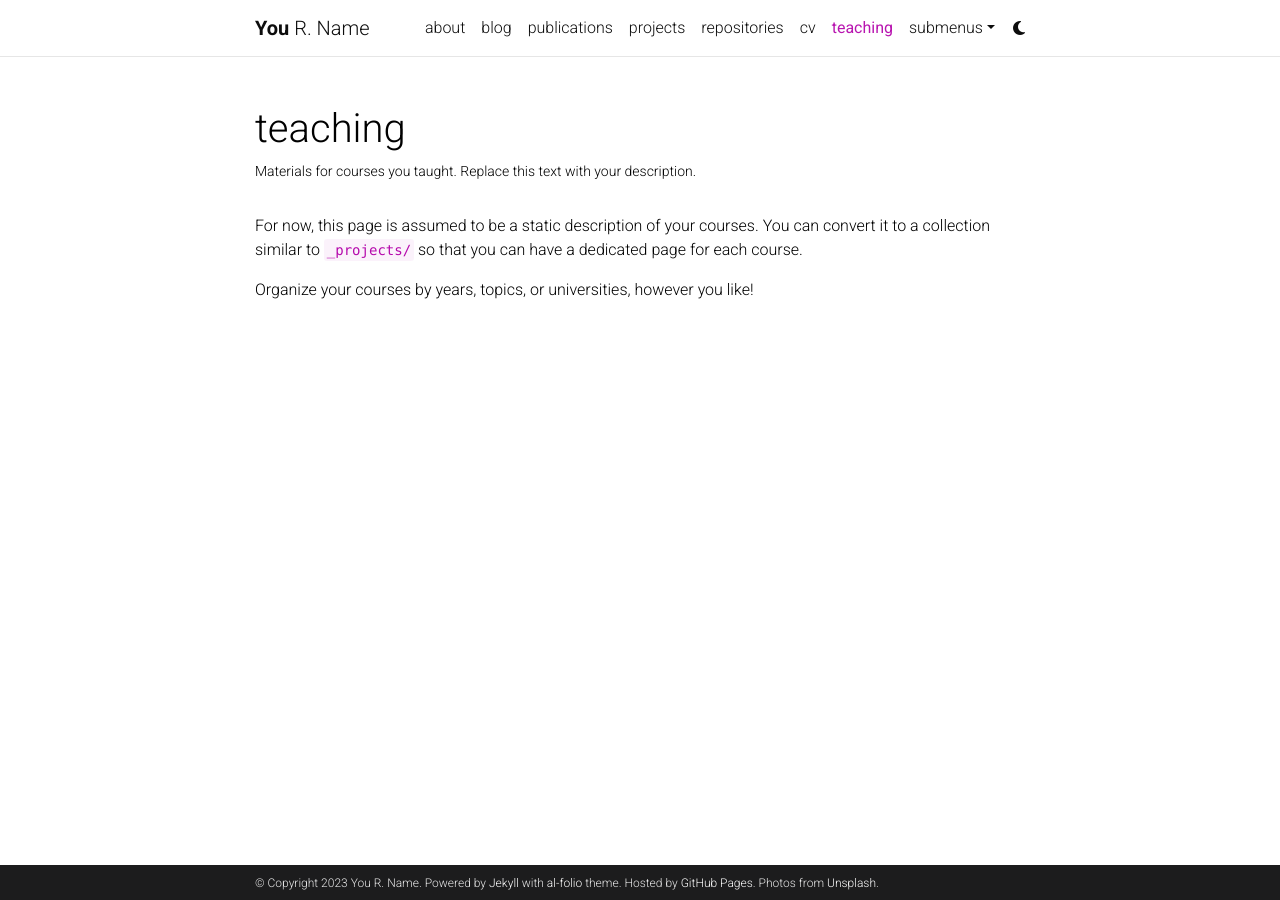
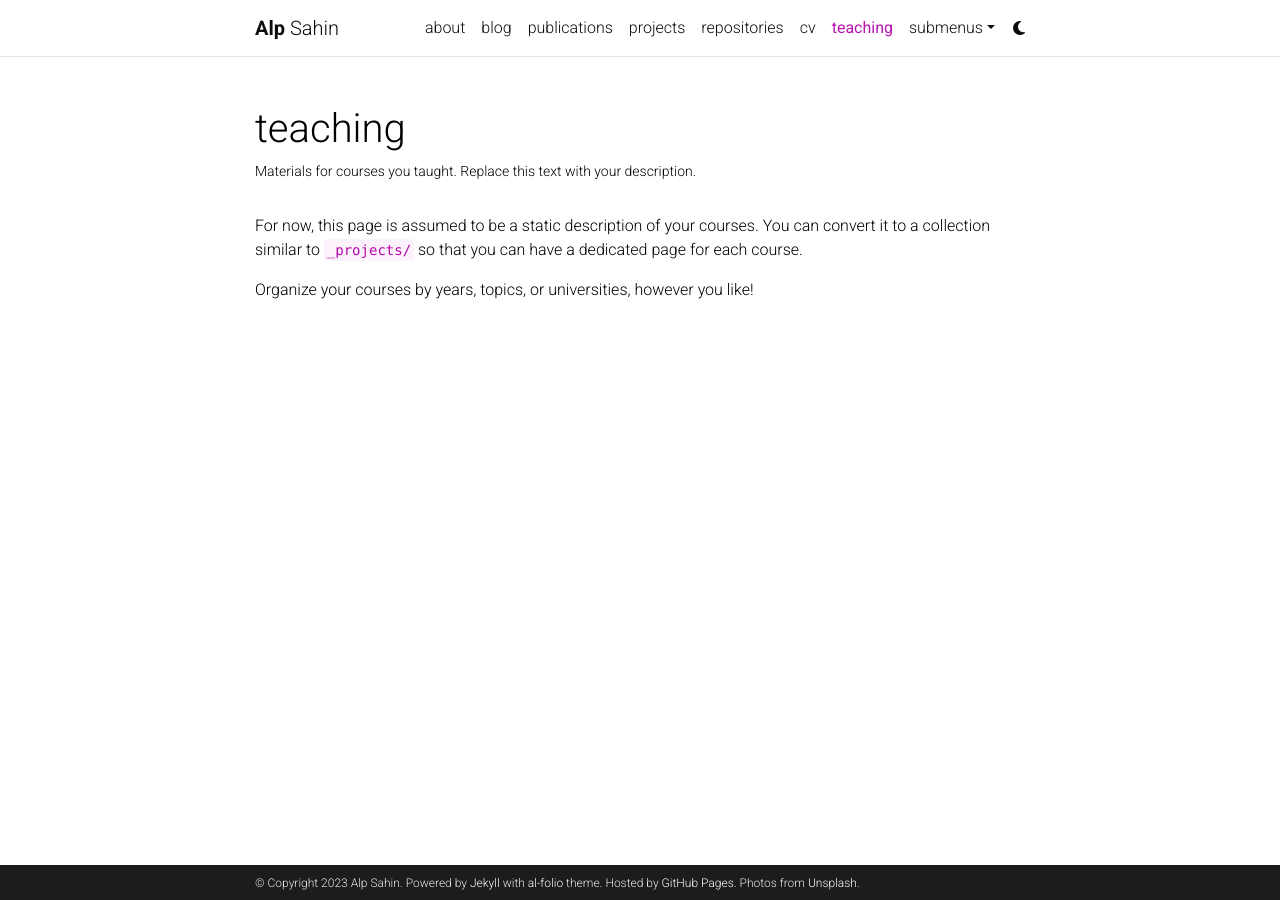
Before and after one commit to asahin1/asahin1.github.io, a Jekyll site: the page built from _pages/teaching.md, in a window 1280 px wide. Built offline with Jekyll 4.4.1, drawn with Linux system fonts in a browser that asks for light colours; comment, search, counter and statistics services are not loaded; a style sheet for code colours, icons or effects is not loaded.

Commit message:
first commit

```diff
--- a/_config.yml
+++ b/_config.yml
@@ -3,41 +3,40 @@
 # -----------------------------------------------------------------------------
 
 title: blank # the website title (if blank, full name will be used instead)
-first_name: You
-middle_name: R.
-last_name: Name
-email: you@example.com
+first_name: Alp
+middle_name:
+last_name: Sahin
+email: als421@lehigh.edu
 description: > # the ">" symbol means to ignore newlines until "footer_text:"
   A simple, whitespace theme for academics. Based on [*folio](https://github.com/bogoli/-folio) design.
 footer_text: >
   Powered by <a href="https://jekyllrb.com/" target="_blank">Jekyll</a> with <a href="https://github.com/alshedivat/al-folio">al-folio</a> theme.
   Hosted by <a href="https://pages.github.com/" target="_blank">GitHub Pages</a>.
   Photos from <a href="https://unsplash.com" target="_blank">Unsplash</a>.
-keywords: jekyll, jekyll-theme, academic-website, portfolio-website  # add your own keywords or leave empty
+keywords: jekyll, jekyll-theme, academic-website, portfolio-website # add your own keywords or leave empty
+lang: en # the language of your site (for example: en, fr, cn, ru, etc.)
+icon: ⚛️ # the emoji used as the favicon (alternatively, provide image name in /assets/img/)
 
-lang: en # the language of your site (for example: en, fr, cn, ru, etc.)
-icon: ⚛️  # the emoji used as the favicon (alternatively, provide image name in /assets/img/)
-
-url: https://alshedivat.github.io # the base hostname & protocol for your site
-baseurl: /al-folio # the subpath of your site, e.g. /blog/
+url: https://asahin1.github.io # the base hostname & protocol for your site
+baseurl: # the subpath of your site, e.g. /blog/
 last_updated: false # set to true if you want to display last updated in the footer
-impressum_path:  # set to path to include impressum link in the footer, use the same path as permalink in a page, helps to conform with EU GDPR
+impressum_path: # set to path to include impressum link in the footer, use the same path as permalink in a page, helps to conform with EU GDPR
 
 # -----------------------------------------------------------------------------
 # Theme
 # -----------------------------------------------------------------------------
 
 # code highlighter theme
-highlight_theme_light: github   # https://github.com/jwarby/jekyll-pygments-themes
-highlight_theme_dark: native    # https://github.com/jwarby/jekyll-pygments-themes
+highlight_theme_light: github # https://github.com/jwarby/jekyll-pygments-themes
+highlight_theme_dark: native # https://github.com/jwarby/jekyll-pygments-themes
 
 # repo color theme
-repo_theme_light: default       # https://github.com/anuraghazra/github-readme-stats/blob/master/themes/README.md
-repo_theme_dark: dark           # https://github.com/anuraghazra/github-readme-stats/blob/master/themes/README.md
+repo_theme_light: default # https://github.com/anuraghazra/github-readme-stats/blob/master/themes/README.md
+repo_theme_dark: dark # https://github.com/anuraghazra/github-readme-stats/blob/master/themes/README.md
 repo_trophies:
   enabled: true
-  theme_light: flat    # https://github.com/ryo-ma/github-profile-trophy
-  theme_dark: gitdimmed  # https://github.com/ryo-ma/github-profile-trophy
+  theme_light: flat # https://github.com/ryo-ma/github-profile-trophy
+  theme_dark: gitdimmed # https://github.com/ryo-ma/github-profile-trophy
 
 # -----------------------------------------------------------------------------
 # RSS Feed
@@ -71,13 +70,13 @@
 # Social integration
 # -----------------------------------------------------------------------------
 
-github_username: # your GitHub user name
+github_username: asahin1 # your GitHub user name
 gitlab_username: # your GitLab user name
 twitter_username: # your Twitter handle
 mastodon_username: # your mastodon instance+username in the format instance.tld/@username
-linkedin_username: # your LinkedIn user name
+linkedin_username: sahinalp # your LinkedIn user name
 telegram_username: # your Telegram user name
-scholar_userid: # your Google Scholar ID
+scholar_userid: JZOzy3sAAAAJ# your Google Scholar ID
 semanticscholar_id: # your Semantic Scholar ID
 whatsapp_number: # your WhatsApp number (full phone number in international format. Omit any zeroes, brackets, or dashes when adding the phone number in international format.)
 orcid_id: # your ORCID ID
@@ -112,11 +111,11 @@
 # Analytics and search engine verification
 # -----------------------------------------------------------------------------
 
-google_analytics:  # your Google Analytics measurement ID (format: G-XXXXXXXXXX)
-panelbear_analytics:  # panelbear analytics site ID (format: XXXXXXXXX)
+google_analytics: # your Google Analytics measurement ID (format: G-XXXXXXXXXX)
+panelbear_analytics: # panelbear analytics site ID (format: XXXXXXXXX)
 
-google_site_verification:  # your google-site-verification ID (Google Search Console)
-bing_site_verification:  # out your bing-site-verification ID (Bing Webmaster)
+google_site_verification: # your google-site-verification ID (Google Search Console)
+bing_site_verification: # out your bing-site-verification ID (Bing Webmaster)
 
 # -----------------------------------------------------------------------------
 # Blog
@@ -139,15 +138,15 @@
 # Follow instructions on https://giscus.app/ to setup for your repo to fill out
 # the information below.
 giscus:
-  repo: alshedivat/al-folio      # <your-github-user-name>/<your-github-repo-name>
+  repo: alshedivat/al-folio # <your-github-user-name>/<your-github-repo-name>
   repo_id: MDEwOlJlcG9zaXRvcnk2MDAyNDM2NQ==
-  category: Comments             # name of the category under which discussions will be created
+  category: Comments # name of the category under which discussions will be created
   category_id: DIC_kwDOA5PmLc4CTBt6
-  mapping: title                 # identify discussions by post title
-  strict: 1                      # use strict identification mode
-  reactions_enabled: 1           # enable (1) or disable (0) emoji reactions
-  input_position: bottom         # whether to display input form below (bottom) or above (top) the comments
-  theme: preferred_color_scheme  # name of the color scheme (preferred works well with al-folio light/dark mode)
+  mapping: title # identify discussions by post title
+  strict: 1 # use strict identification mode
+  reactions_enabled: 1 # enable (1) or disable (0) emoji reactions
+  input_position: bottom # whether to display input form below (bottom) or above (top) the comments
+  theme: preferred_color_scheme # name of the color scheme (preferred works well with al-folio light/dark mode)
   emit_metadata: 0
   lang: en
 
@@ -196,7 +195,7 @@
 kramdown:
   input: GFM
   syntax_highlighter_opts:
-    css_class: 'highlight'
+    css_class: "highlight"
     span:
       line_numbers: false
     block:
@@ -204,7 +203,7 @@
       start_line: 1
 
 # Includes & excludes
-include: ['_pages']
+include: ["_pages"]
 exclude:
   - bin
   - Gemfile
@@ -245,7 +244,7 @@
 # -----------------------------------------------------------------------------
 
 jekyll-minifier:
-  exclude: ['robots.txt']
+  exclude: ["robots.txt"]
   uglifier_args:
     harmony: true
 
@@ -260,19 +259,18 @@
     tag: archive-tag
     category: archive-category
   permalinks:
-    year: '/blog/:year/'
-    tag: '/blog/tag/:name/'
-    category: '/blog/category/:name/'
+    year: "/blog/:year/"
+    tag: "/blog/tag/:name/"
+    category: "/blog/category/:name/"
 
-display_tags: ['formatting', 'images', 'links', 'math', 'code'] # these tags will be displayed on the front page of your blog
-display_categories: ['blockquotes'] # these categories will be displayed on the front page of your blog
+display_tags: ["formatting", "images", "links", "math", "code"] # these tags will be displayed on the front page of your blog
+display_categories: ["blockquotes"] # these categories will be displayed on the front page of your blog
 
 # -----------------------------------------------------------------------------
 # Jekyll Scholar
 # -----------------------------------------------------------------------------
 
 scholar:
-
   last_name: [Einstein]
   first_name: [Albert, A.]
 
@@ -303,12 +301,28 @@
   dimensions_badge: true # Dimensions badge (https://badge.dimensions.ai/)
 
 # Filter out certain bibtex entry keywords used internally from the bib output
-filtered_bibtex_keywords: [abbr, abstract, arxiv, bibtex_show, html, pdf, selected, supp, blog, code, poster, slides, website, preview, altmetric]
+filtered_bibtex_keywords:
+  [
+    abbr,
+    abstract,
+    arxiv,
+    bibtex_show,
+    html,
+    pdf,
+    selected,
+    supp,
+    blog,
+    code,
+    poster,
+    slides,
+    website,
+    preview,
+    altmetric,
+  ]
 
 # Maximum number of authors to be shown for each publication (more authors are visible on click)
-max_author_limit: 3  # leave blank to always show all authors
-more_authors_animation_delay: 10  # more authors are revealed on click using animation; smaller delay means faster animation
-
+max_author_limit: 3 # leave blank to always show all authors
+more_authors_animation_delay: 10 # more authors are revealed on click using animation; smaller delay means faster animation
 
 # -----------------------------------------------------------------------------
 # Jekyll Link Attributes
@@ -320,7 +334,6 @@
   rel: external nofollow noopener
   target: _blank
   exclude:
-
 
 # -----------------------------------------------------------------------------
 # Responsive WebP Images
@@ -347,29 +360,31 @@
 # -----------------------------------------------------------------------------
 
 jekyll-diagrams:
-    # configuration, see https://github.com/zhustec/jekyll-diagrams.
-    # feel free to comment out this section if not using jekyll diagrams.
-
+  # configuration, see https://github.com/zhustec/jekyll-diagrams.
+  # feel free to comment out this section if not using jekyll diagrams.
 
 # -----------------------------------------------------------------------------
 # Optional Features
 # -----------------------------------------------------------------------------
 
-enable_google_analytics:    false  # enables google analytics
-enable_panelbear_analytics: false  # enables panelbear analytics
-enable_google_verification: false  # enables google site verification
-enable_bing_verification:   false  # enables bing site verification
-enable_masonry:             true   # enables automatic project cards arrangement
-enable_math:                true   # enables math typesetting (uses MathJax)
-enable_tooltips:            false  # enables automatic tooltip links generated
-                                   # for each section titles on pages and posts
-enable_darkmode:            true   # enables switching between light/dark modes
-enable_navbar_social:       false  # enables displaying social links in the
-                                   # navbar on the about page
-enable_project_categories:  true   # enables categorization of projects into
-                                   # multiple categories
-enable_medium_zoom:         true   # enables image zoom feature (as on medium.com)
-enable_progressbar:         true   # enables a horizontal progress bar linked to the vertical scroll position
+enable_google_analytics: false # enables google analytics
+enable_panelbear_analytics: false # enables panelbear analytics
+enable_google_verification: false # enables google site verification
+enable_bing_verification: false # enables bing site verification
+enable_masonry: true # enables automatic project cards arrangement
+enable_math: true # enables math typesetting (uses MathJax)
+enable_tooltips:
+  false # enables automatic tooltip links generated
+  # for each section titles on pages and posts
+enable_darkmode: true # enables switching between light/dark modes
+enable_navbar_social:
+  false # enables displaying social links in the
+  # navbar on the about page
+enable_project_categories:
+  true # enables categorization of projects into
+  # multiple categories
+enable_medium_zoom: true # enables image zoom feature (as on medium.com)
+enable_progressbar: true # enables a horizontal progress bar linked to the vertical scroll position
 
 # -----------------------------------------------------------------------------
 # Library versions
```
